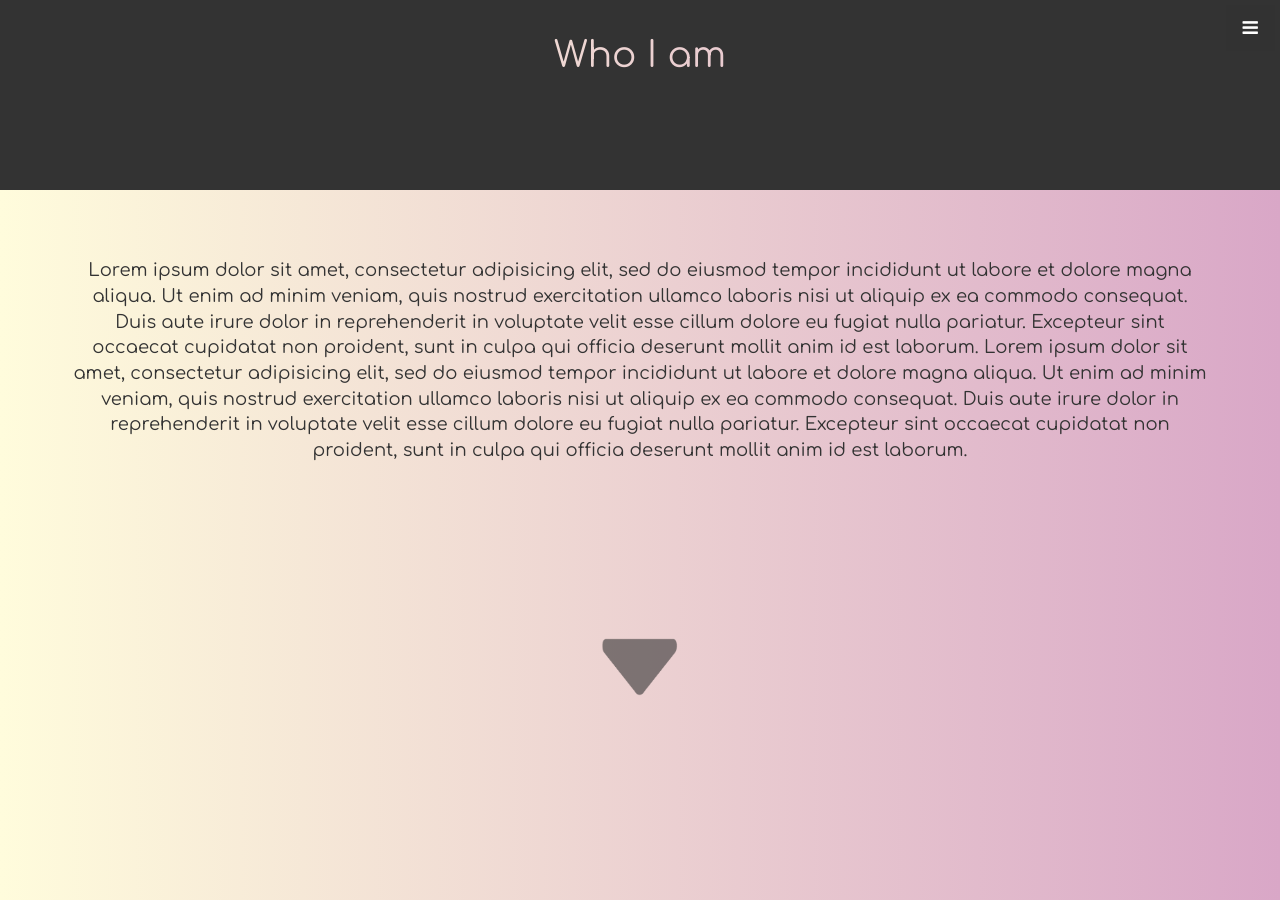
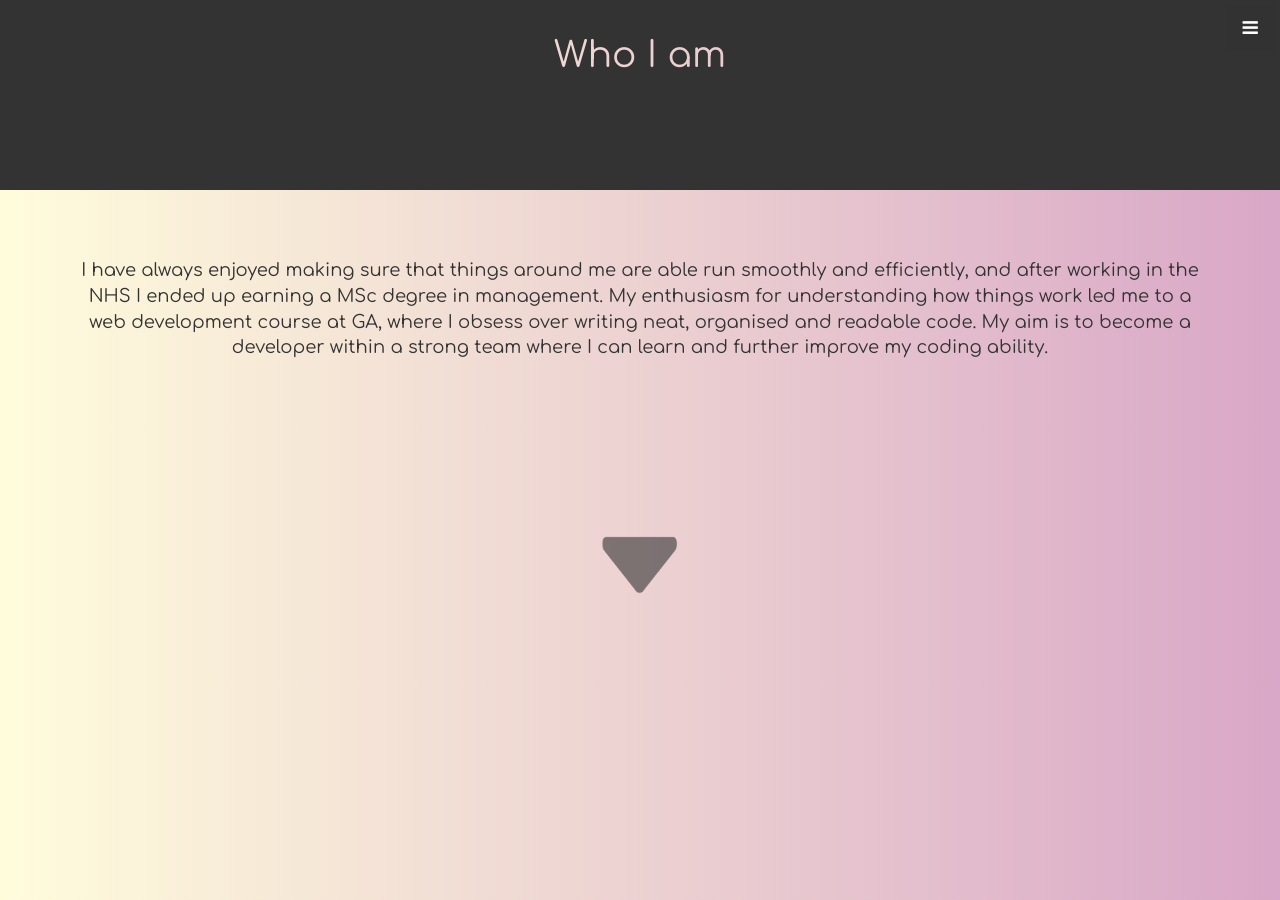
Before and after one commit to cjewell47/cjewell47.github.io, a Jekyll site: the page built from index.html, in a window 1280 px wide and 900 px high, scrolled down 1856 px. Built offline with Jekyll 4.4.1, drawn with Linux system fonts in a browser that asks for light colours.

Commit message:
opening of cv added to who i am section

```diff
--- a/_includes/whoiam2.html
+++ b/_includes/whoiam2.html
@@ -2,7 +2,7 @@
   <div class="container">
     <div class="row">
       <div class="col-lg-12 text-center">
-        <p class="bio">Lorem ipsum dolor sit amet, consectetur adipisicing elit, sed do eiusmod tempor incididunt ut labore et dolore magna aliqua. Ut enim ad minim veniam, quis nostrud exercitation ullamco laboris nisi ut aliquip ex ea commodo consequat. Duis aute irure dolor in reprehenderit in voluptate velit esse cillum dolore eu fugiat nulla pariatur. Excepteur sint occaecat cupidatat non proident, sunt in culpa qui officia deserunt mollit anim id est laborum.  Lorem ipsum dolor sit amet, consectetur adipisicing elit, sed do eiusmod tempor incididunt ut labore et dolore magna aliqua. Ut enim ad minim veniam, quis nostrud exercitation ullamco laboris nisi ut aliquip ex ea commodo consequat. Duis aute irure dolor in reprehenderit in voluptate velit esse cillum dolore eu fugiat nulla pariatur. Excepteur sint occaecat cupidatat non proident, sunt in culpa qui officia deserunt mollit anim id est laborum.</p>
+        <p class="bio">I have always enjoyed making sure that things around me are able run smoothly and efficiently, and after working in the NHS I ended up earning a MSc degree in management. My enthusiasm for understanding how things work led me to a web development course at GA, where I obsess over writing neat, organised and readable code. My aim is to become a developer within a strong team where I can learn and further improve my coding ability.</p>
         <p id="downfromwho-text">See my portfolio</p>
         <a href="#portfolio"><img id="downfromwhoiam" src="img/down-icon.png"></a>
       </div>
```
